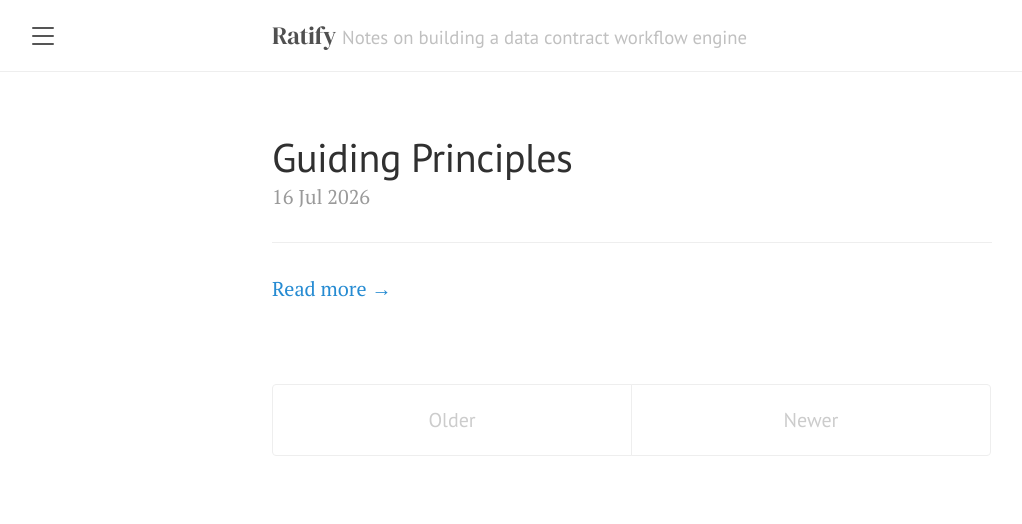
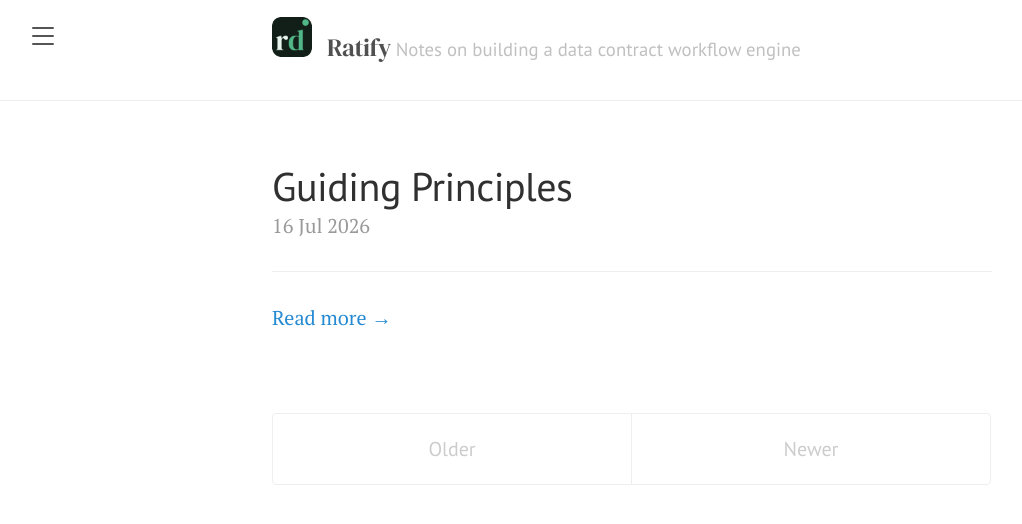
Before and after one commit to ratifydata/ratify-blog, a Jekyll site: the page built from index.html, in a window 1280 px wide. Shown: the top 524 px of the page, without its empty margins (8-1030 px from the left). Built offline with Jekyll 4.4.1, drawn with Linux system fonts in a browser that asks for light colours; the list of posts is cut into pages by our own code.

Commit message:
Add masthead icon, sharpen favicon

```diff
--- a/_includes/head.html
+++ b/_includes/head.html
@@ -22,7 +22,9 @@
   <link rel="stylesheet" href="https://fonts.googleapis.com/css?family=PT+Serif:400,400italic,700%7CPT+Sans:400">
   <link rel="stylesheet" href="https://fonts.googleapis.com/css2?family=DM+Serif+Display&display=swap">
 
-  <link rel="apple-touch-icon-precomposed" sizes="144x144" href="{{ '/public/apple-touch-icon-precomposed.png' | absolute_url }}">
+  <link rel="apple-touch-icon" sizes="180x180" href="{{ '/public/apple-touch-icon.png' | absolute_url }}">
+  <link rel="icon" type="image/png" sizes="32x32" href="{{ '/public/favicon-32x32.png' | absolute_url }}">
+  <link rel="icon" type="image/png" sizes="16x16" href="{{ '/public/favicon-16x16.png' | absolute_url }}">
   <link rel="shortcut icon" href="{{ '/public/favicon.ico' | absolute_url }}">
 
   <link rel="alternate" type="application/rss+xml" title="RSS" href="{{ '/atom.xml' | absolute_url }}">
--- a/_layouts/default.html
+++ b/_layouts/default.html
@@ -13,7 +13,10 @@
       <div class="masthead">
         <div class="container">
           <h3 class="masthead-title">
-            <a href="{{ site.baseurl }}/" title="Home">{{ site.title }}</a>
+            <a href="{{ site.baseurl }}/" title="Home">
+              <img src="{{ '/public/images/ratify-icon.png' | absolute_url }}" alt="" class="masthead-icon" width="32" height="32">
+              {{ site.title }}
+            </a>
             <small>{{ site.tagline }}</small>
           </h3>
         </div>
--- a/public/css/lanyon.css
+++ b/public/css/lanyon.css
@@ -107,6 +107,16 @@ h1, h2, h3, h4, h5, h6 {
 .masthead-title a {
   color: #505050;
   font-family: 'DM Serif Display', Georgia, serif;
+}
+.masthead-icon {
+  display: inline-block;
+  width: 2rem;
+  height: 2rem;
+  vertical-align: middle;
+  margin-right: .5rem;
+  border-radius: 20%;
+  position: relative;
+  top: -0.15rem;
 }
 .masthead-title small {
   font-size: 75%;
```
Also changed, not shown: public/apple-touch-icon-precomposed.png (deleted), public/apple-touch-icon.png (added), public/favicon-16x16.png (added), public/favicon-32x32.png (added), public/favicon.ico, public/images/ratify-icon.png (added).
